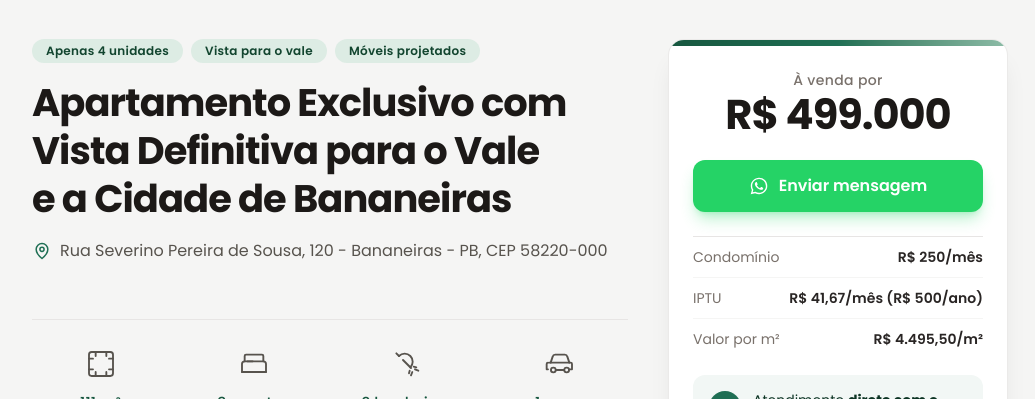
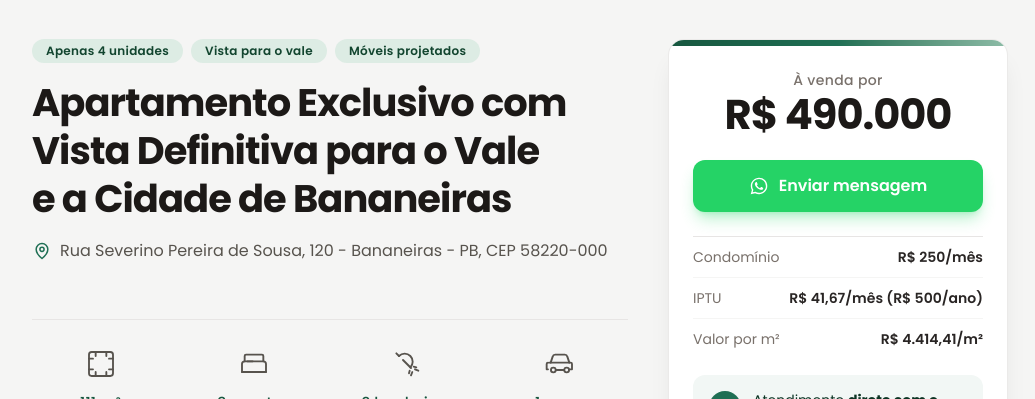
Before and after one commit to ryann-trocoli/Projeto-Apartamento, a React (Vite) app: page / in a window 1280 px wide. Shown: the part 668-1067 px from the top of the page, without its empty margins (120-1155 px from the left). Built offline with nearby package versions, Linux system fonts and the light colour scheme.

Commit message:
Atualizacao do preco

```diff
--- a/index.html
+++ b/index.html
@@ -8,10 +8,10 @@
     <!-- ============================================================
          SEO — título e descrição do imóvel
          ============================================================ -->
-    <title>Apartamento à venda em Bananeiras-PB — 3 quartos, 111 m², vista para o vale | R$ 499.000</title>
+    <title>Apartamento à venda em Bananeiras-PB — 3 quartos, 111 m², vista para o vale | R$ 490.000</title>
     <meta
       name="description"
-      content="Apartamento exclusivo com vista definitiva para o vale e a cidade de Bananeiras-PB. 111 m², 3 quartos (1 suíte), móveis projetados, piscina e área gourmet. Edifício com apenas 4 unidades. R$ 499.000."
+      content="Apartamento exclusivo com vista definitiva para o vale e a cidade de Bananeiras-PB. 111 m², 3 quartos (1 suíte), móveis projetados, piscina e área gourmet. Edifício com apenas 4 unidades. R$ 490.000."
     />
 
     <!-- ============================================================
@@ -27,7 +27,7 @@
     <meta property="og:title" content="Apartamento com vista definitiva para o vale — Bananeiras-PB" />
     <meta
       property="og:description"
-      content="111 m², 3 quartos (1 suíte), móveis projetados, piscina e área gourmet. Edifício exclusivo com apenas 4 unidades. R$ 499.000."
+      content="111 m², 3 quartos (1 suíte), móveis projetados, piscina e área gourmet. Edifício exclusivo com apenas 4 unidades. R$ 490.000."
     />
     <meta property="og:url" content="https://www.seudominio.com.br/" />
     <meta property="og:image" content="https://www.seudominio.com.br/og-image.jpg" />
@@ -38,7 +38,7 @@
     <meta name="twitter:title" content="Apartamento com vista definitiva para o vale — Bananeiras-PB" />
     <meta
       name="twitter:description"
-      content="111 m², 3 quartos (1 suíte), móveis projetados, piscina e área gourmet. R$ 499.000."
+      content="111 m², 3 quartos (1 suíte), móveis projetados, piscina e área gourmet. R$ 490.000."
     />
     <meta name="twitter:image" content="https://www.seudominio.com.br/og-image.jpg" />
 
--- a/src/data/imovel.js
+++ b/src/data/imovel.js
@@ -61,11 +61,11 @@ export const imovel = {
   ],
 
   // ---- VALORES ----
-  preco: 'R$ 499.000',
+  preco: 'R$ 490.000',
   precoDetalhes: [
     { rotulo: 'Condomínio', valor: 'R$ 250/mês' },
     { rotulo: 'IPTU', valor: 'R$ 41,67/mês (R$ 500/ano)' },
-    { rotulo: 'Valor por m²', valor: 'R$ 4.495,50/m²' },
+    { rotulo: 'Valor por m²', valor: 'R$ 4.414,41/m²' },
   ],
 
   // ---- FICHA TÉCNICA (ícones: veja src/components/icons.jsx) ----
```
